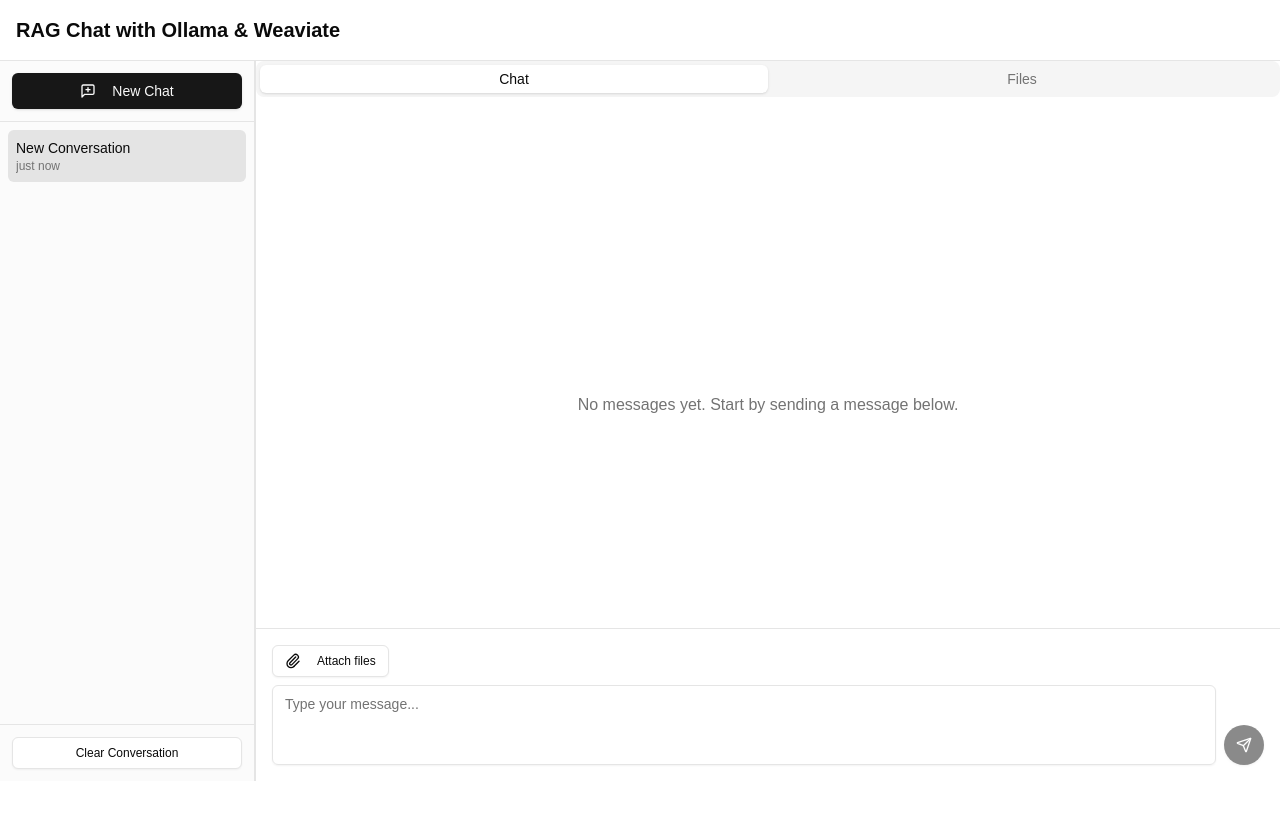
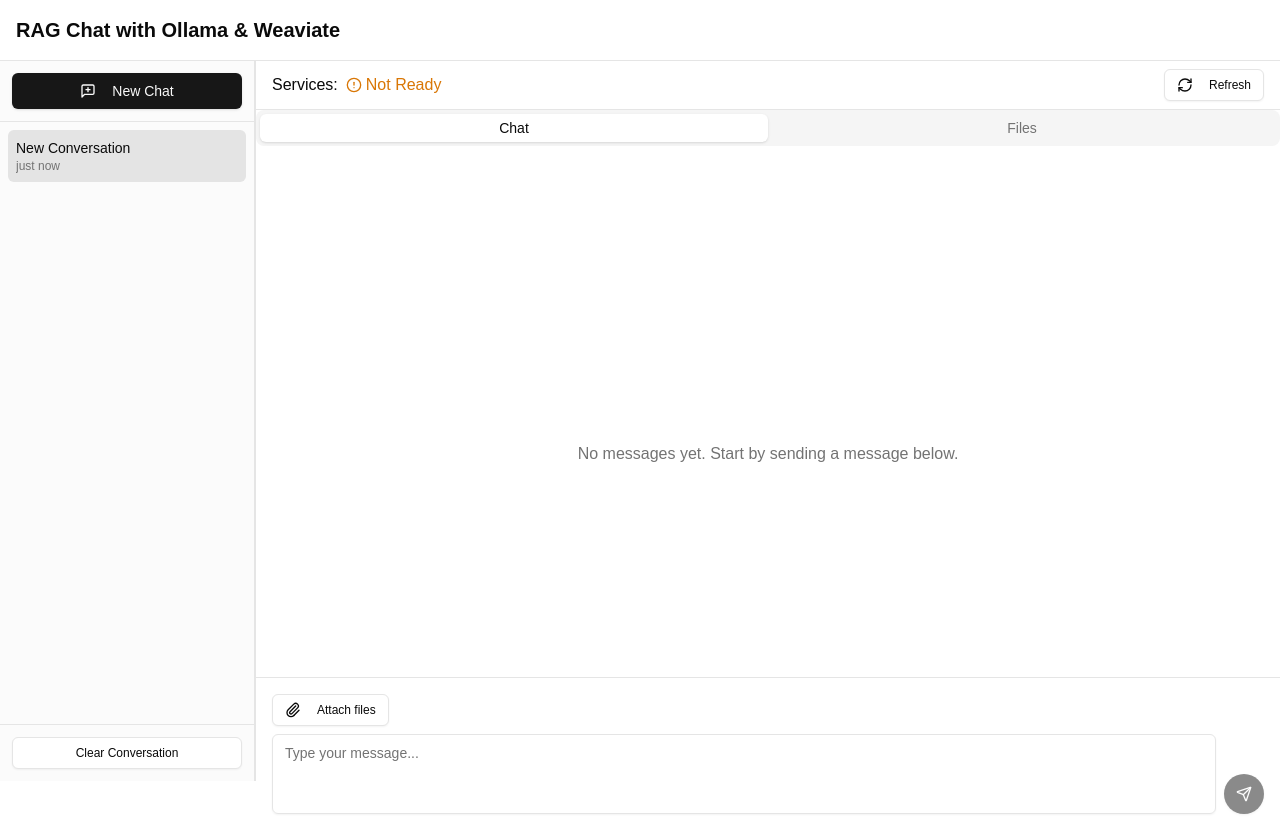
Before and after one commit to dwk601/rag_app, a Next.js app: page / in a window 1280 px wide. Before the commit the page ends 800 px from the top, so only its background shows below. Built offline with nearby package versions, Linux system fonts and the light colour scheme.

Commit message:
feat: add service health check functionality with visual indicators and refresh button

```diff
--- a/components/chat/ChatContainer.tsx
+++ b/components/chat/ChatContainer.tsx
@@ -8,6 +8,9 @@
 import ConversationSidebar from "./ConversationSidebar";
 import Image from "next/image";
 import dynamic from 'next/dynamic';
+import { toast } from "sonner";
+import { Button } from "../ui/button";
+import { AlertCircle, CheckCircle2, RefreshCw } from "lucide-react";
 
 // Create a client-only wrapper for date-specific components
 const ClientOnly = ({ children }: { children: React.ReactNode }) => {
@@ -28,8 +31,9 @@
 const ChatContainer = () => {
   const { messages, isLoading } = useActiveConversation();
   const { state, actions } = useChatContext();
-  const { uploadedFiles } = state;
+  const { uploadedFiles, servicesReady } = state;
   const [activeTab, setActiveTab] = useState<"chat" | "files">("chat");
+  const [checkingServices, setCheckingServices] = useState(false);
 
   // Format date in a consistent way for client-side only
   const formatDate = (date: Date) => {
@@ -54,6 +58,23 @@
     setActiveTab("chat");
   };
 
+  // Handle service health check
+  const handleCheckServices = async () => {
+    setCheckingServices(true);
+    try {
+      const result = await actions.checkServices();
+      if (result) {
+        toast.success("All services are running properly");
+      } else {
+        toast.error("Some services are not available. Check the health indicator for details.");
+      }
+    } catch (error) {
+      toast.error("Failed to check services");
+    } finally {
+      setCheckingServices(false);
+    }
+  };
+
   return (
     <div className="flex h-[calc(100vh-80px)]">
       {/* Sidebar with conversation history */}
@@ -63,6 +84,42 @@
 
       {/* Main chat interface */}
       <div className="flex-1 flex flex-col h-full">
+        {/* Service health indicator */}
+        <div className="px-4 py-2 border-b flex justify-between items-center">
+          <div className="flex items-center">
+            <span className="mr-2">Services:</span>
+            {servicesReady ? (
+              <span className="flex items-center text-green-600">
+                <CheckCircle2 className="h-4 w-4 mr-1" />
+                <span>Ready</span>
+              </span>
+            ) : (
+              <span className="flex items-center text-amber-600">
+                <AlertCircle className="h-4 w-4 mr-1" />
+                <span>Not Ready</span>
+              </span>
+            )}
+          </div>
+          <Button
+            variant="outline"
+            size="sm"
+            onClick={handleCheckServices}
+            disabled={checkingServices}
+          >
+            {checkingServices ? (
+              <>
+                <RefreshCw className="h-4 w-4 mr-2 animate-spin" />
+                Checking...
+              </>
+            ) : (
+              <>
+                <RefreshCw className="h-4 w-4 mr-2" />
+                Refresh
+              </>
+            )}
+          </Button>
+        </div>
+
         <Tabs
           value={activeTab}
           onValueChange={(value) => setActiveTab(value as "chat" | "files")}
@@ -86,6 +143,7 @@
               <MessageInput
                 onSendMessage={handleSendMessage}
                 isLoading={isLoading}
+                isDisabled={!servicesReady}
               />
             </div>
           </TabsContent>
```
